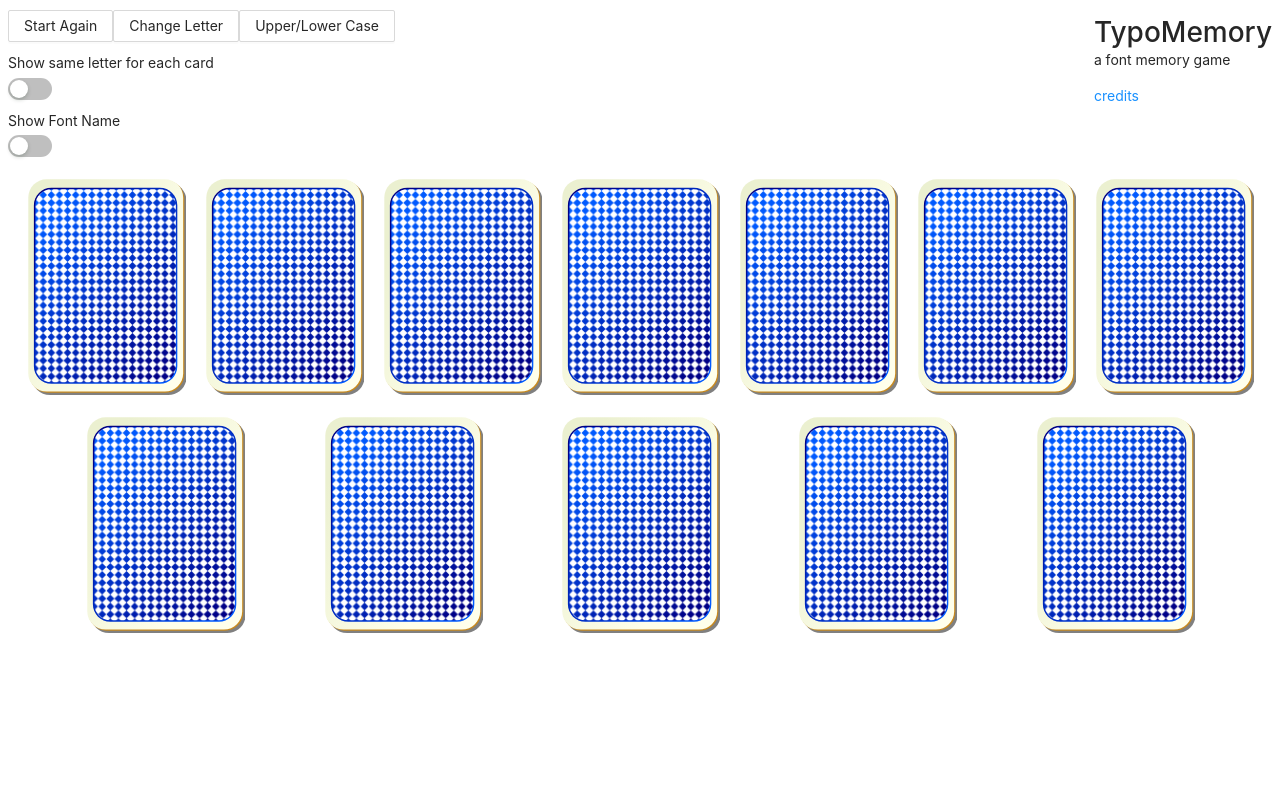
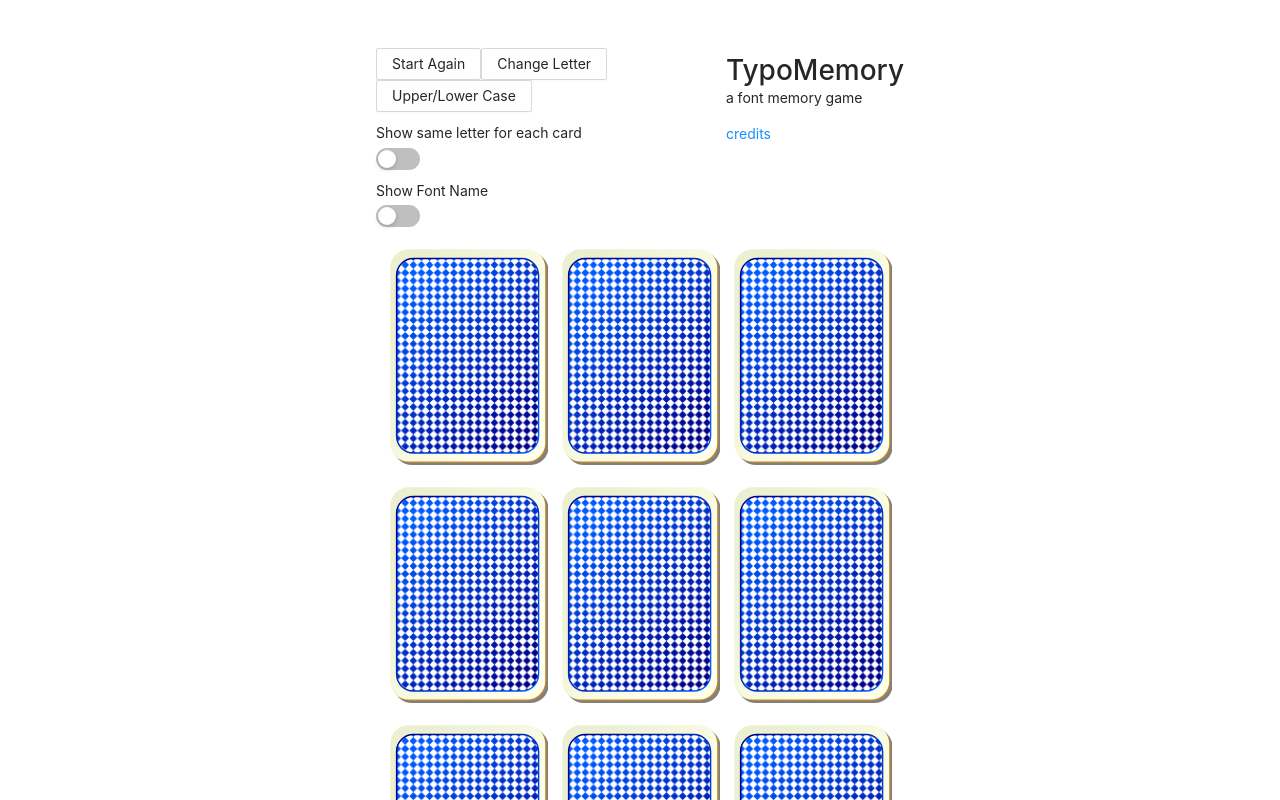
Before and after one commit to cariocaphil/typo-memory-game, a Next.js app: page / in a window 1280 px wide. Shown: the top 800 px of the page. Built offline with nearby package versions, Linux system fonts and the light colour scheme; a web font is replaced by a local one.

Commit message:
unified layout

```diff
--- a/pages/index.tsx
+++ b/pages/index.tsx
@@ -1,5 +1,6 @@
 import React, { useState, useEffect } from "react";
 import Game from "../components/Game";
+import Layout from "../components/Layout";
 import Panel from "../components/Panel";
 import TitleBar from "../components/TitleBar";
 import type { GetStaticProps } from "next";
@@ -70,8 +71,7 @@ export default function App({ fonts }: HomePageProps) {
   };
 
   return (
-    <>
-      <div>
+    <Layout>
       <div className="panel-container">
         <Panel
           alwaysDifferentLetter={alwaysDifferentLetter}
@@ -95,8 +95,7 @@ export default function App({ fonts }: HomePageProps) {
         backgroundColor={backgroundColor}
         handleStartOver={handleStartOver}
       />
-      </div>
-    </>
+    </Layout>
   );
 }
 
```
Lines whose indentation alone changed are shown as unchanged.
